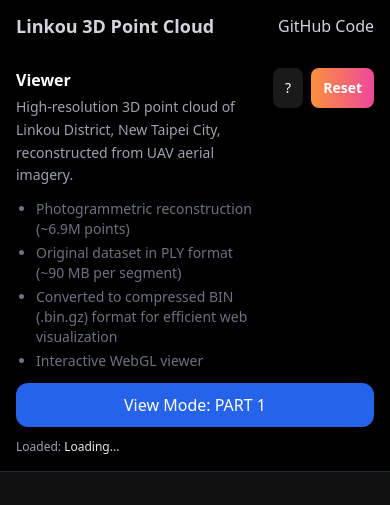
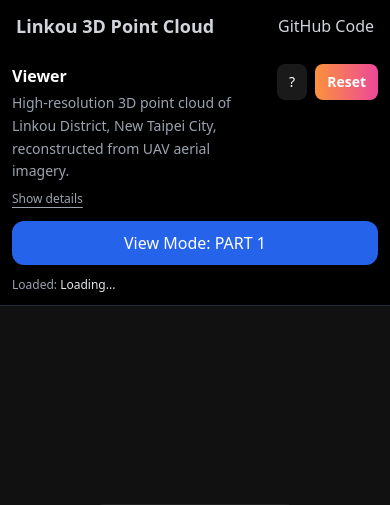
Before and after one commit to SakiiiCHU/three-dimensional-PointCloud, a React (Vite) app: page / in a window 390 px wide. Shown: the top 505 px of the page. Built offline with nearby package versions, Linux system fonts and the light colour scheme; no server answers.

Commit message:
feat: improve mobile layout for viewer panel
- collapse viewer description on mobile to preserve canvas space
- add toggle (Show / Hide details)
- reduce mobile panel spacing
- keep full information visible on desktop

```diff
--- a/src/App.jsx
+++ b/src/App.jsx
@@ -19,6 +19,8 @@ export default function App() {
 
   const [part1Points, setPart1Points] = useState(0);
   const [part2Points, setPart2Points] = useState(0);
+
+  const [showMobileDetails, setShowMobileDetails] = useState(false);
 
   const viewModeLabel = useMemo(() => {
     if (viewMode === "part1") return "PART 1";
@@ -73,7 +75,7 @@ export default function App() {
       {/* MAIN: mobile = column, desktop = row */}
       <div className="flex-1 flex flex-col md:flex-row min-h-0">
         {/* PANEL */}
-        <aside className="w-full md:w-72 bg-black border-b md:border-b-0 md:border-r border-gray-800 p-4 md:p-5">
+        <aside className="w-full md:w-72 bg-black border-b md:border-b-0 md:border-r border-gray-800 p-3 md:p-5">
           <div className="flex items-start justify-between gap-3">
             <div className="min-w-0">
               <h2 className="text-base md:text-lg font-semibold mb-1">
@@ -85,28 +87,41 @@ export default function App() {
                 City, reconstructed from UAV aerial imagery.
               </p>
 
+              {/* 手機版：收合詳細資訊 */}
+              <button
+                onClick={() => setShowMobileDetails((v) => !v)}
+                className="mt-2 md:hidden text-xs text-gray-400 underline underline-offset-4"
+              >
+                {showMobileDetails ? "Hide details" : "Show details"}
+              </button>
+
+              {/* 桌機永遠顯示；手機可收合 */}
+              <div
+                className={`${showMobileDetails ? "block" : "hidden"} md:block`}
+              >
                 <ul className="mt-3 space-y-1 text-sm text-gray-500 list-disc pl-5">
                   <li>Photogrammetric reconstruction (~6.9M points)</li>
                   <li>Original dataset in PLY format (~90 MB per segment)</li>
                   <li>
-                  Converted to compressed BIN (.bin.gz) format for efficient web
-                  visualization
+                    Converted to compressed BIN (.bin.gz) format for efficient
+                    web visualization
                   </li>
                   <li>Interactive WebGL viewer</li>
                 </ul>
+              </div>
             </div>
 
             {/* mobile quick buttons */}
             <div className="flex md:hidden gap-2 shrink-0">
               <button
                 onClick={() => setShowGuide(true)}
-                className="h-10 px-3 rounded-lg bg-white/10 hover:bg-white/20 text-sm"
+                className="h-9 px-3 rounded-lg bg-white/10 hover:bg-white/20 text-sm"
               >
                 ?
               </button>
               <button
                 onClick={handleResetView}
-                className="h-10 px-3 rounded-lg bg-gradient-to-r from-orange-400 to-pink-500 text-sm font-semibold"
+                className="h-9 px-3 rounded-lg bg-gradient-to-r from-orange-400 to-pink-500 text-sm font-semibold"
               >
                 Reset
               </button>
```
Lines whose indentation alone changed are shown as unchanged.
